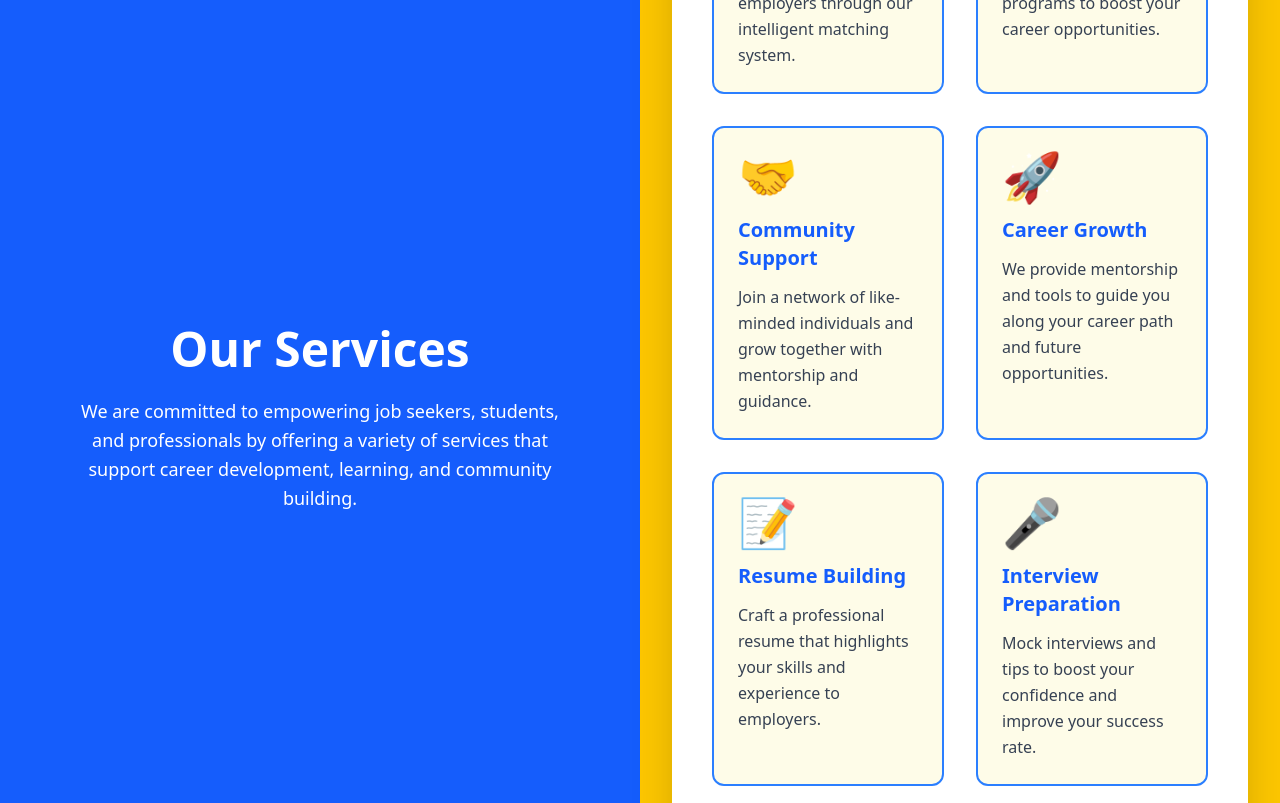
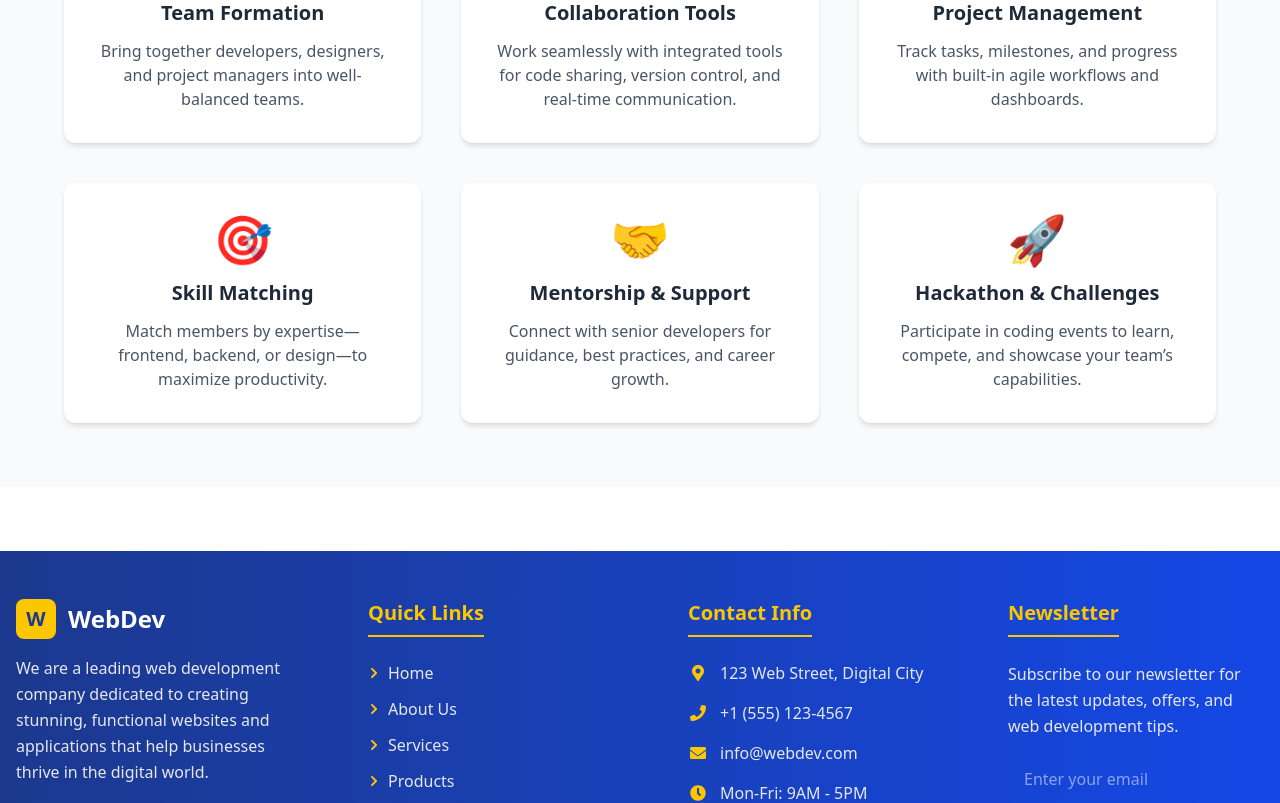
Before and after one commit to Abdiaziz82/react_collab, a React (Vite) app in the folder frontend/: page /services in a window 1280 px wide. Shown: the part 420-1223 px from the top of the page. Built offline with nearby package versions, Linux system fonts and the light colour scheme.

Commit message:
Update Service.jsx with professional collaboration design

```diff
--- a/frontend/src/Components/Service.jsx
+++ b/frontend/src/Components/Service.jsx
@@ -4,81 +4,62 @@ import React from "react";
 const Service = () => {
   const services = [
     {
-      title: "Job Matching",
-      desc: "We connect job seekers with the right employers through our intelligent matching system.",
-      icon: "💼",
+      title: "Team Formation",
+      desc: "Bring together developers, designers, and project managers into well-balanced teams.",
+      icon: "👥",
     },
     {
-      title: "Skill Training",
-      desc: "Gain access to learning resources and training programs to boost your career opportunities.",
-      icon: "📘",
+      title: "Collaboration Tools",
+      desc: "Work seamlessly with integrated tools for code sharing, version control, and real-time communication.",
+      icon: "🛠️",
     },
     {
-      title: "Community Support",
-      desc: "Join a network of like-minded individuals and grow together with mentorship and guidance.",
+      title: "Project Management",
+      desc: "Track tasks, milestones, and progress with built-in agile workflows and dashboards.",
+      icon: "📊",
+    },
+    {
+      title: "Skill Matching",
+      desc: "Match members by expertise—frontend, backend, or design—to maximize productivity.",
+      icon: "🎯",
+    },
+    {
+      title: "Mentorship & Support",
+      desc: "Connect with senior developers for guidance, best practices, and career growth.",
       icon: "🤝",
     },
     {
-      title: "Career Growth",
-      desc: "We provide mentorship and tools to guide you along your career path and future opportunities.",
+      title: "Hackathon & Challenges",
+      desc: "Participate in coding events to learn, compete, and showcase your team’s capabilities.",
       icon: "🚀",
-    },
-    {
-      title: "Resume Building",
-      desc: "Craft a professional resume that highlights your skills and experience to employers.",
-      icon: "📝",
-    },
-    {
-      title: "Interview Preparation",
-      desc: "Mock interviews and tips to boost your confidence and improve your success rate.",
-      icon: "🎤",
-    },
-    {
-      title: "Freelance Opportunities",
-      desc: "Discover freelance jobs that suit your skills and work on projects worldwide.",
-      icon: "🌍",
-    },
-    {
-      title: "Networking Events",
-      desc: "Participate in career fairs, workshops, and community events to grow your network.",
-      icon: "🎯",
     },
   ];
 
   return (
-    <div className="min-h-screen flex flex-col md:flex-row">
-      {/* Left Side - Intro */}
-      <div className="md:w-1/2 bg-blue-600 text-white flex flex-col justify-center items-center p-12">
-        <h1 className="text-5xl font-extrabold mb-6">Our Services</h1>
-        <p className="text-lg max-w-lg text-center leading-relaxed">
-          We are committed to empowering job seekers, students, and professionals
-          by offering a variety of services that support career development,
-          learning, and community building.
+    <div className="min-h-screen bg-gray-50 py-16 px-6">
+      {/* Header */}
+      <div className="max-w-5xl mx-auto text-center mb-16">
+        <h1 className="text-4xl font-bold text-gray-800 mb-4">Our Services</h1>
+        <p className="text-lg text-gray-600 leading-relaxed">
+          We help developers collaborate, build stronger teams, and deliver
+          real-world full-stack projects with the right tools and guidance.
         </p>
       </div>
 
-      {/* Right Side - Services */}
-      <div className="md:w-1/2 bg-yellow-400 flex justify-center items-center p-8">
-        <div className="bg-white shadow-2xl rounded-2xl p-10 w-full max-w-5xl">
-          <h2 className="text-3xl font-bold text-blue-600 text-center mb-10">
-            What We Offer
-          </h2>
-          <div className="grid grid-cols-1 sm:grid-cols-2 gap-8">
+      {/* Services Grid */}
+      <div className="max-w-6xl mx-auto grid gap-10 sm:grid-cols-2 lg:grid-cols-3">
         {services.map((service, index) => (
           <div
             key={index}
-                className="p-6 border-2 border-blue-500 rounded-xl bg-yellow-50
-                           hover:bg-yellow-100 hover:shadow-2xl transition duration-300"
+            className="bg-white rounded-xl shadow-md hover:shadow-lg transition p-8 text-center"
           >
-                <div className="text-5xl">{service.icon}</div>
-                <h3 className="text-xl font-semibold text-blue-600 mt-4 mb-3">
+            <div className="text-5xl mb-4">{service.icon}</div>
+            <h3 className="text-xl font-semibold text-gray-800 mb-3">
               {service.title}
             </h3>
-                <p className="text-gray-700 leading-relaxed">{service.desc}</p>
+            <p className="text-gray-600">{service.desc}</p>
           </div>
         ))}
-          </div>
-        </div>
       </div>
     </div>
   );
```
Lines whose indentation alone changed are shown as unchanged.
